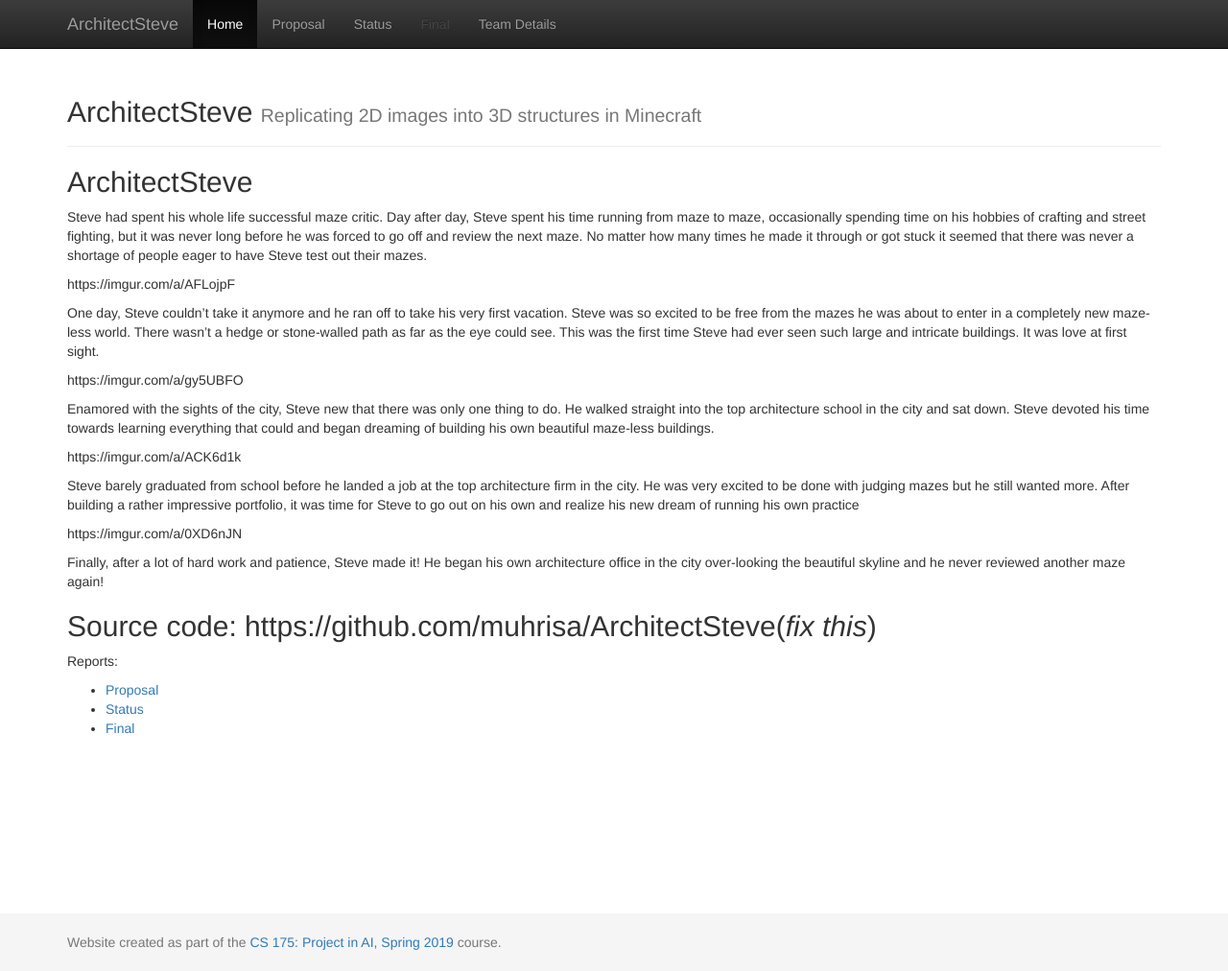
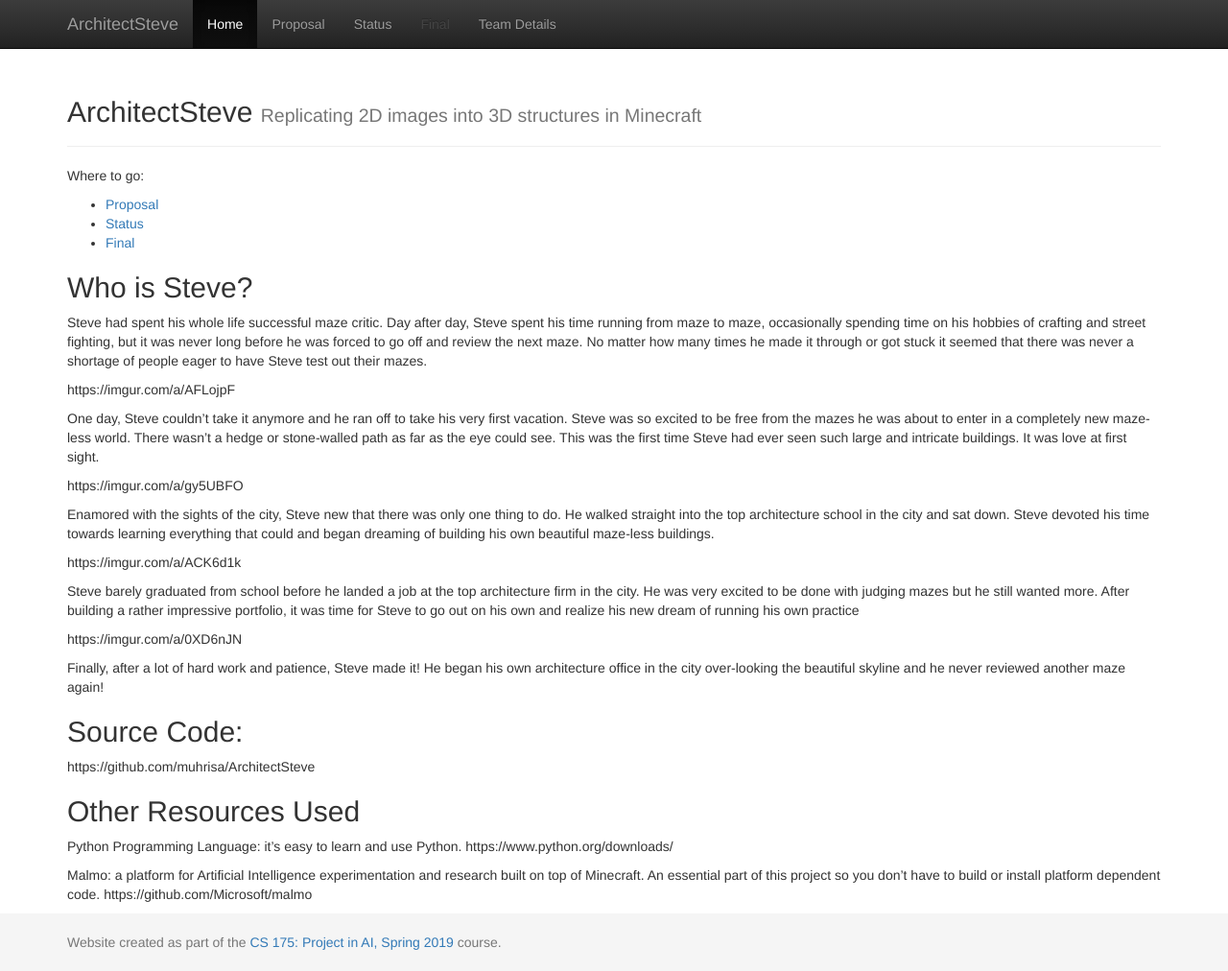
Before and after one commit to giallonotte/ArchitectSteve, a Jekyll site: the page built from docs/index.md, in a window 1280 px wide and 1012 px high. Shown: the whole window at 96% size. Built offline with Jekyll 4.4.1, drawn with Linux system fonts in a browser that asks for light colours.

Commit message:
Update index.md

```diff
--- a/docs/index.md
+++ b/docs/index.md
@@ -2,7 +2,13 @@
 layout: default
 title:  Home
 ---
-## ArchitectSteve
+Where to go:
+
+- [Proposal](proposal.html)
+- [Status](status.html)
+- [Final](final.html)
+
+## Who is Steve?
 Steve had spent his whole life successful maze critic. Day after day, Steve spent his time running from maze to maze, occasionally spending time on his hobbies of crafting and street fighting, but it was never long before he was forced to go off and review the next maze. No matter how many times he made it through or got stuck it seemed that there was never a shortage of people eager to have Steve test out their mazes.
 
 https://imgur.com/a/AFLojpF
@@ -22,10 +28,11 @@
 
 Finally, after a lot of hard work and patience, Steve made it! He began his own architecture office in the city over-looking the beautiful skyline and he never reviewed another maze again!
 
-## Source code: https://github.com/muhrisa/ArchitectSteve(_fix this_)
+## Source Code:
+https://github.com/muhrisa/ArchitectSteve
 
-Reports:
+## Other Resources Used
+Python Programming Language: it's easy to learn and use Python. https://www.python.org/downloads/
 
-- [Proposal](proposal.html)
-- [Status](status.html)
-- [Final](final.html)
+Malmo: a platform for Artificial Intelligence experimentation and research built on top of Minecraft. An essential part of this project so you don't have to build or install platform dependent code.
+https://github.com/Microsoft/malmo
```
